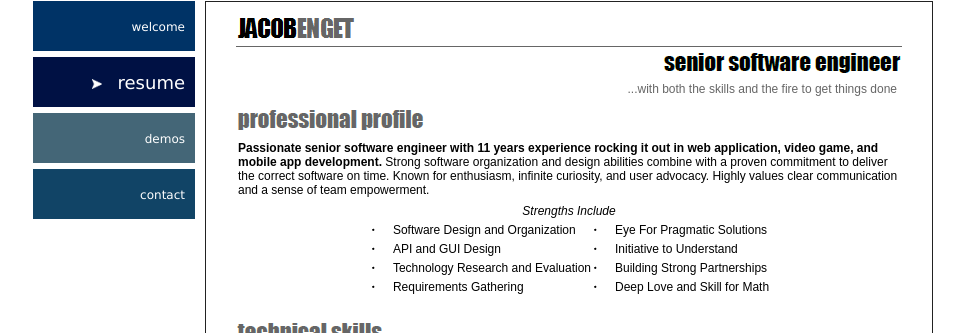
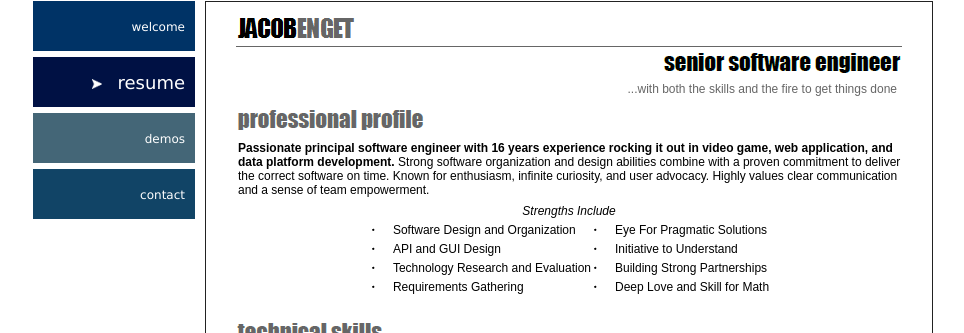
Before and after one commit to jacobenget/jacobenget.github.io, a Jekyll site: the page built from docs/resume.html, in a window 1280 px wide and 900 px high. Shown: the part 134-467 px from the top of the window, without its empty margins (157-1121 px from the left). Built offline with Jekyll 4.4.1, drawn with Linux system fonts in a browser that asks for light colours.

Commit message:
Update profile section of resume to match current reality

```diff
--- a/docs/resume.html
+++ b/docs/resume.html
@@ -24,8 +24,8 @@ associated_top_level_page: resume
       <img alt="" src="/assets/images/resume/professionalProfile.png"/>
     </div>
     <div class="resumeSectionContent" id="profileText">
-      <b>Passionate senior software engineer with 11 years experience rocking it out in web application, video game, and
-      mobile app development.</b> Strong software organization and design abilities combine with a proven commitment to deliver
+      <b>Passionate principal software engineer with 16 years experience rocking it out in video game, web application, and
+      data platform development.</b> Strong software organization and design abilities combine with a proven commitment to deliver
       the correct software on time. Known for enthusiasm, infinite curiosity, and user advocacy. Highly values clear communication
       and a sense of team empowerment.
     </div>
```
